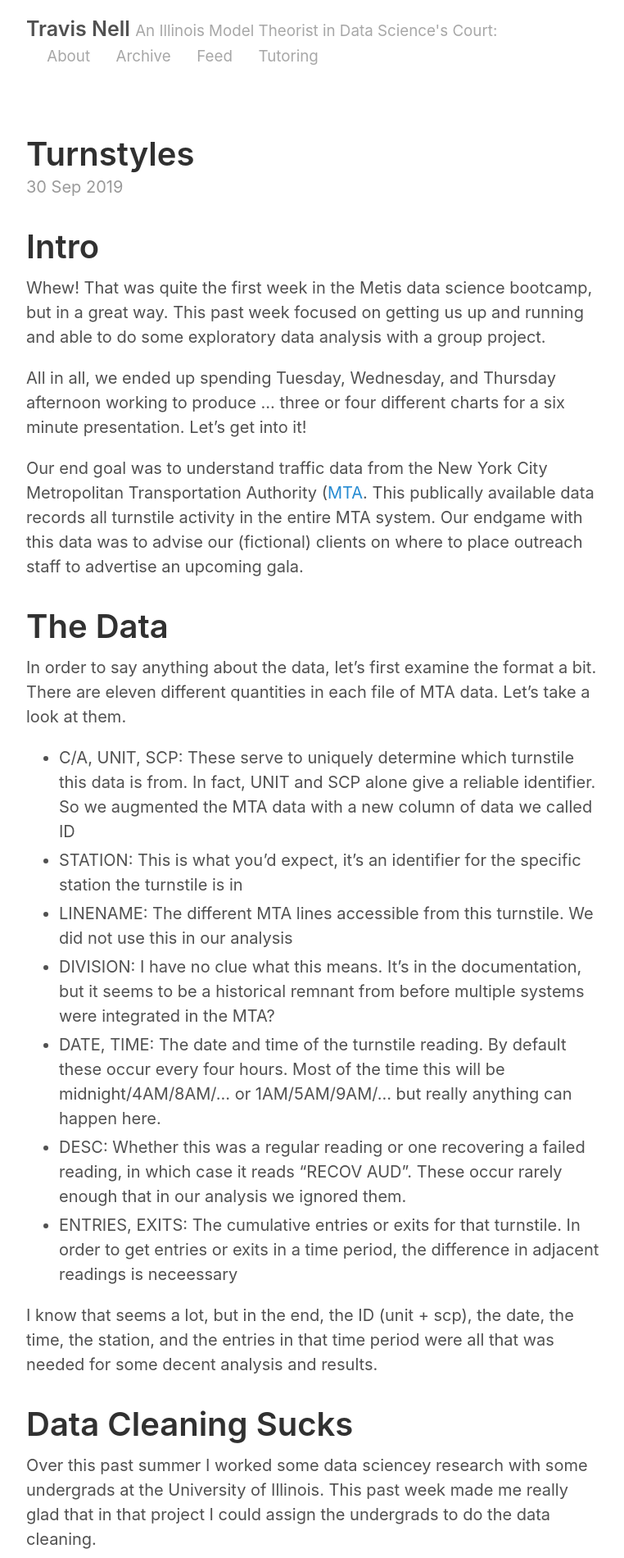
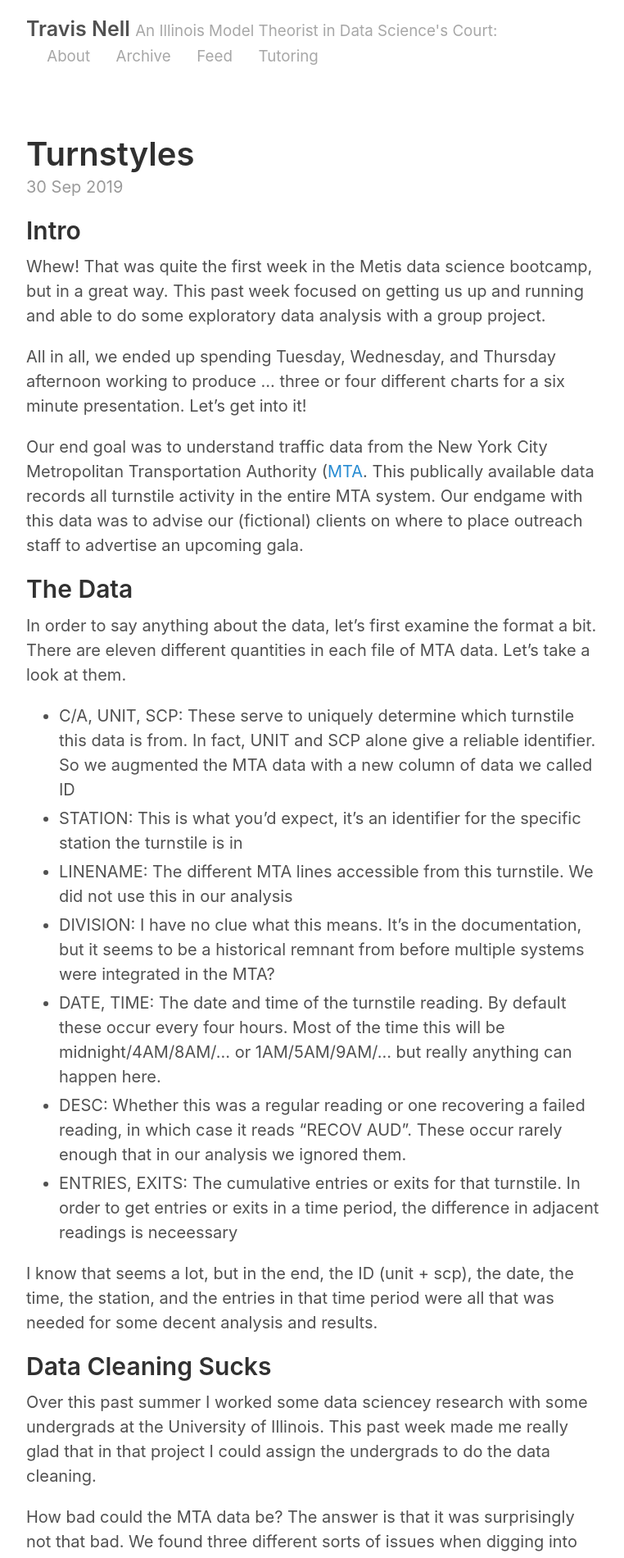
Before and after one commit to redundant/redundant.github.io, a Jekyll site: the page built from _posts/2019-09-30-mta.md, in a window 1280 px wide. Shown: the top 1900 px of the page at 82% size, without its empty margins (258-1020 px from the left). Built offline with Jekyll 4.4.1, drawn with Linux system fonts in a browser that asks for light colours.

Commit message:
Changed first blog headings

```diff
--- a/_posts/2019-09-30-mta.md
+++ b/_posts/2019-09-30-mta.md
@@ -3,7 +3,7 @@ layout: post
 title: Turnstyles
 ---
 
-# Intro
+## Intro
 
 Whew! That was quite the first week in the Metis data science bootcamp, but in a great way. This past week focused on getting us up and running and able to do some exploratory data analysis with a group project.
 
@@ -11,7 +11,7 @@ All in all, we ended up spending Tuesday, Wednesday, and Thursday afternoon work
 
 Our end goal was to understand traffic data from the New York City Metropolitan Transportation Authority ([MTA](http://web.mta.info/developers/turnstile.html). This publically available data records all turnstile activity in the entire MTA system. Our endgame with this data was to advise our (fictional) clients on where to place outreach staff to advertise an upcoming gala.
 
-# The Data
+## The Data
 
 In order to say anything about the data, let's first examine the format a bit. There are eleven different quantities in each file of MTA data. Let's take a look at them.
 
@@ -25,7 +25,7 @@ In order to say anything about the data, let's first examine the format a bit. T
 
 I know that seems a lot, but in the end, the ID (unit + scp), the date, the time, the station, and the entries in that time period were all that was needed for some decent analysis and results.
 
-# Data Cleaning Sucks
+## Data Cleaning Sucks
 
 Over this past summer I worked some data sciencey research with some undergrads at the University of Illinois. This past week made me really glad that in that project I could assign the undergrads to do the data cleaning.
 
@@ -35,12 +35,12 @@ How bad could the MTA data be? The answer is that it was surprisingly not that b
 - Huge numbers of entries: One reading gave over 30 million people going through a single turnstile in 4 hours. This is clearly a very busy turnstile, with over 2083 people moving through this turnstile per second.
 - RECOVR AUD: Sometimes we would get both a regular reading and an audit for a turnstile. This was even rarer than getting a negative for the entries or exits, so we did not worry about this in our analysis.
 
-# How does one measure busyness?
+## How does one measure busyness?
 
 One interesting take away from watching the three other presentations by the other groups in the cohort was that each group had a slightly different proposal. Some groups focused on the stations with the most entries total, others on entries across different timeframes. My group decided that we wanted to find those stations that on average had the busiest peak hours. That is, we first added up each station across different days, while keeping time of day separate. Then we found the busiest time of day for each station, and averaged that across the weekdays. Why the weekdays? It turns out that on average the MTA is around twice as busy on weekdays compared to weekends. Let's now look at a pretty plot! This one is one that I made to place in our presentation.
 
 ![Image]({{ site.url }}/images/PeakEntries.svg)
 
-# Conclusion
+## Conclusion
 
 This week was busy but fun. In another post I may say more about myself and my background, but suffice it to say that working with my group and being around my cohort is a good bit more fun than being a PhD student suffering through finishing my thesis. Peace.
```
